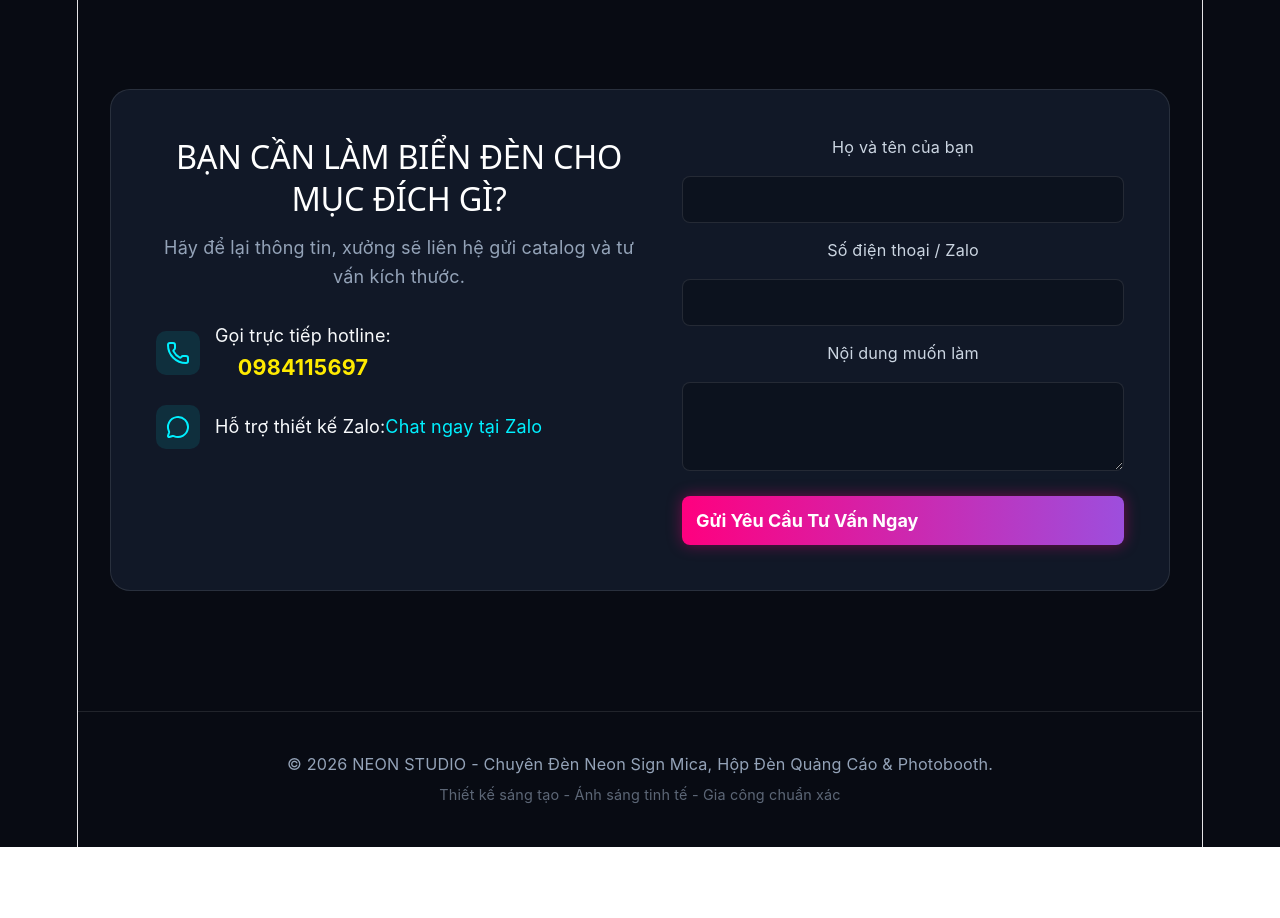
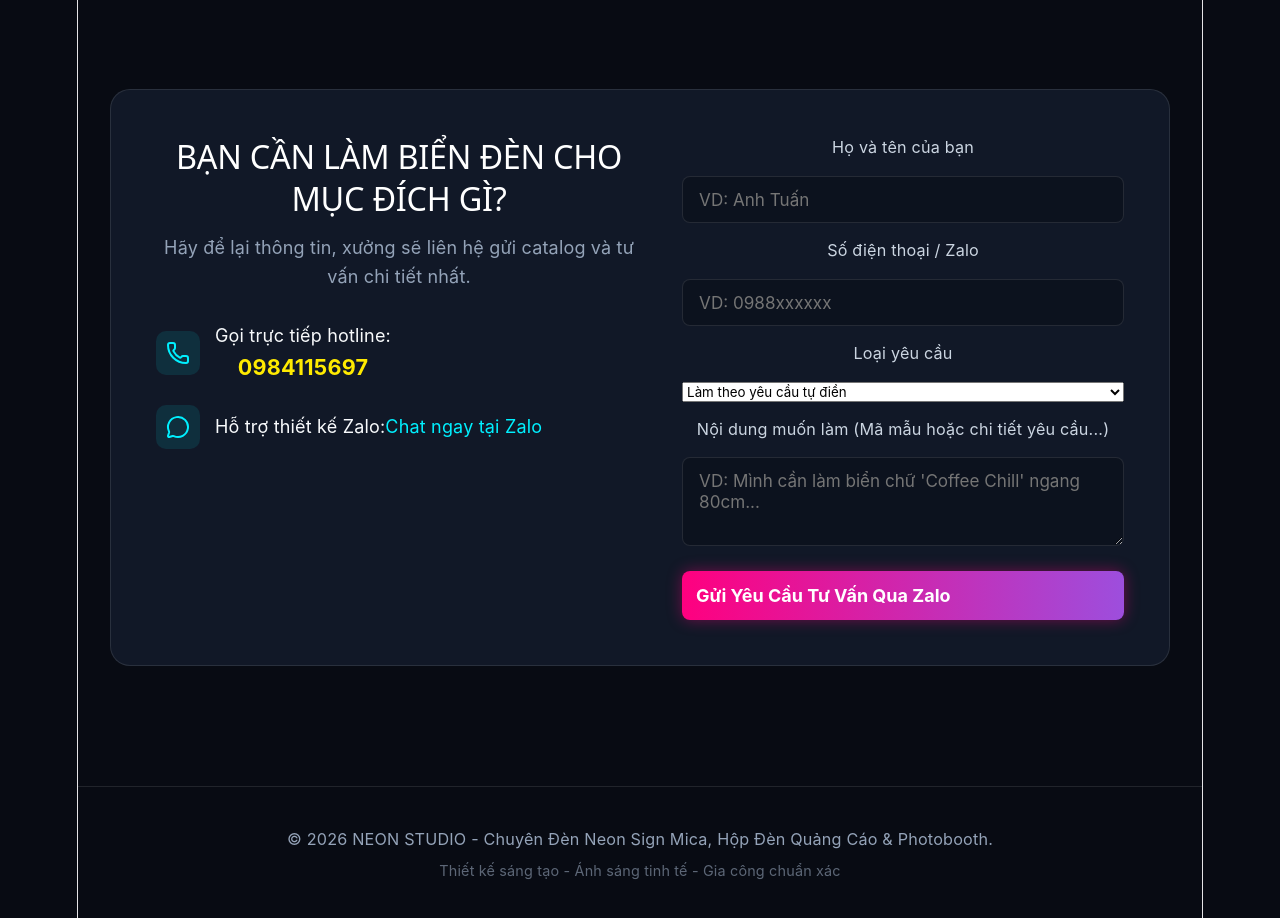
Before and after one commit to quandxnunxi28/neon-led-store, a React (Vite) app: page / in a window 1280 px wide. Shown: the part 3620-4538 px from the top of the page. Before the commit the page ends 4467 px from the top, so only its background shows below. Built offline with nearby package versions, Linux system fonts and the light colour scheme; a web font is replaced by a local one.

Commit message:
change fix

```diff
--- a/src/App.jsx
+++ b/src/App.jsx
@@ -12,7 +12,6 @@ const blogPosts = [
     id: 1,
     title: "5 Ý Tưởng Trang Trí Phòng Ngủ Bằng Đèn Neon Cực Chill",
     date: "05/09/2026",
-    // Link ảnh này sẽ trỏ thẳng vào thư mục public/blog/anh1.jpg của bạn
     image: "/blog/anh1.jpg",
     excerpt: "Khám phá cách biến không gian phòng ngủ của bạn thành một góc nghệ thuật rực rỡ với đèn Neon uốn dẻo...",
     content: "Đèn neon không chỉ dùng cho quán cafe. Ngày nay, việc đặt một câu quote ý nghĩa hoặc hình ảnh ngộ nghĩnh trên đầu giường đang là xu hướng..."
@@ -28,7 +27,6 @@ const blogPosts = [
 ];
 
 export default function App() {
-  // Quản lý việc chuyển trang: 'home' hoặc 'blog'
   const [currentPage, setCurrentPage] = useState('home');
 
   // State cho tính năng Thiết kế Neon
@@ -38,34 +36,35 @@ export default function App() {
   const [customIcon, setCustomIcon] = useState('Feather');
   const [customImage, setCustomImage] = useState(null);
 
-  // 4 STATE MỚI CHO TÍNH NĂNG NÂNG CAO
-  const [isLightOn, setIsLightOn] = useState(true); // Công tắc bật/tắt
-  const [bgType, setBgType] = useState('brick'); // Phông nền
-  const [backing, setBacking] = useState('none'); // Khung mica
-  const [layout, setLayout] = useState('top'); // Vị trí hình so với chữ
+  const [isLightOn, setIsLightOn] = useState(true);
+  const [bgType, setBgType] = useState('brick');
+  const [backing, setBacking] = useState('none');
+  const [layout, setLayout] = useState('top');
 
   const [customNote, setCustomNote] = useState('');
   const [customerPhone, setCustomerPhone] = useState('');
 
-  // State cho Form liên hệ chung
-  const [formData, setFormData] = useState({ name: '', phone: '', request: '' });
-  const [submitted, setSubmitted] = useState(false);
+  // CẬP NHẬT: Thêm trường 'type' vào Form liên hệ
+  const [formData, setFormData] = useState({
+    name: '',
+    phone: '',
+    type: 'Làm theo yêu cầu tự điền', // Mặc định
+    request: ''
+  });
 
-  // Số điện thoại / Zalo
   const HOTLINE = "0984115697";
   const ZALO_URL = `https://zalo.me/${HOTLINE}`;
 
-  // Hàm xử lý tải ảnh lên
   const handleImageUpload = (e) => {
     const file = e.target.files[0];
     if (file) {
       const imageUrl = URL.createObjectURL(file);
       setCustomImage(imageUrl);
-      setCustomIcon('None'); // Tắt icon mặc định nếu khách dùng ảnh của họ
+      setCustomIcon('None');
     }
   };
 
-  // Hàm gửi thiết kế Neon qua Zalo
+  // Hàm gửi Zalo cho khu vực "Phòng Thử Neon"
   const handleSendToZalo = async () => {
     if (!customerPhone) {
       alert("Vui lòng nhập số điện thoại để xưởng tiện liên hệ lại nhé!");
@@ -91,14 +90,28 @@ export default function App() {
     window.location.href = `https://zalo.me/${HOTLINE}?text=${encodedMessage}`;
   };
 
-  // Hàm xử lý Form liên hệ dưới cùng
-  const handleSubmit = (e) => {
+  // CẬP NHẬT: Hàm xử lý Form liên hệ (Áp dụng copy & Zalo tương tự)
+  const handleSubmitContactForm = async (e) => {
     e.preventDefault();
     if (!formData.name || !formData.phone) {
       alert("Vui lòng nhập họ tên và số điện thoại!");
       return;
     }
-    setSubmitted(true);
+
+    // Soạn tin nhắn chuẩn bị gửi Zalo
+    const message = `Chào xưởng, tôi cần tư vấn làm biển đèn:
+- Họ và tên: ${formData.name}
+- SĐT liên hệ: ${formData.phone}
+- Phân loại: ${formData.type}
+- Nội dung yêu cầu: ${formData.request ? formData.request : 'Nhờ xưởng tư vấn thêm cho tôi.'}`;
+
+    try {
+      await navigator.clipboard.writeText(message);
+      alert("✅ Đã copy thông tin liên hệ!\n\nKhi Zalo mở lên, bạn chỉ cần nhấn giữ ô chat và chọn 'Dán' (Paste) để gửi cho xưởng nhé.");
+    } catch (err) {}
+
+    const encodedMessage = encodeURIComponent(message);
+    window.location.href = `https://zalo.me/${HOTLINE}?text=${encodedMessage}`;
   };
 
   const services = [
@@ -296,7 +309,7 @@ export default function App() {
             </div>
           </section>
 
-          {/* Các mục khác */}
+          {/* Cam kết / Ưu điểm */}
           <section className="features">
             <div className="feature-item"><ShieldCheck size={28} className="feat-icon" /><div><h4>Bảo hành nguồn & LED</h4><p>Bảo hành 12 tháng lỗi 1 đổi 1</p></div></div>
             <div className="feature-item"><Lightbulb size={28} className="feat-icon" /><div><h4>Lên demo 3D trước</h4><p>Khách duyệt mẫu vẽ mới tiến hành cắt mica</p></div></div>
@@ -337,26 +350,65 @@ export default function App() {
             </div>
           </section>
 
+          {/* --- CẬP NHẬT GIAO DIỆN FORM LIÊN HỆ DƯỚI CÙNG --- */}
           <section id="contact" className="section form-section">
             <div className="form-container">
               <div className="form-left">
-                <h2>BẠN CẦN LÀM BIỂN ĐÈN CHO MỤC ĐÍCH GÌ?</h2><p>Hãy để lại thông tin, xưởng sẽ liên hệ gửi catalog và tư vấn kích thước.</p>
+                <h2>BẠN CẦN LÀM BIỂN ĐÈN CHO MỤC ĐÍCH GÌ?</h2>
+                <p>Hãy để lại thông tin, xưởng sẽ liên hệ gửi catalog và tư vấn chi tiết nhất.</p>
                 <div className="contact-direct">
-                  <div className="direct-item"><Phone className="direct-icon" /><div><span>Gọi trực tiếp hotline:</span><strong>{HOTLINE}</strong></div></div>
-                  <div className="direct-item"><MessageCircle className="direct-icon" /><div><span>Hỗ trợ thiết kế Zalo:</span><a href={ZALO_URL} target="_blank" rel="noreferrer">Chat ngay tại Zalo</a></div></div>
+                  <div className="direct-item">
+                    <Phone className="direct-icon" />
+                    <div><span>Gọi trực tiếp hotline:</span><strong>{HOTLINE}</strong></div>
+                  </div>
+                  <div className="direct-item">
+                    <MessageCircle className="direct-icon" />
+                    <div><span>Hỗ trợ thiết kế Zalo:</span><a href={ZALO_URL} target="_blank" rel="noreferrer">Chat ngay tại Zalo</a></div>
+                  </div>
                 </div>
               </div>
               <div className="form-right">
-                {submitted ? (
-                  <div className="success-box"><CheckCircle2 size={56} className="success-icon" /><h3>Đã nhận thông tin thành công!</h3><p>Xưởng sẽ liên hệ lại qua số <strong>{formData.phone}</strong>.</p></div>
-                ) : (
-                  <form onSubmit={handleSubmit} className="contact-form">
-                    <label>Họ và tên của bạn</label><input type="text" value={formData.name} onChange={(e) => setFormData({...formData, name: e.target.value})} required />
-                    <label>Số điện thoại / Zalo</label><input type="tel" value={formData.phone} onChange={(e) => setFormData({...formData, phone: e.target.value})} required />
-                    <label>Nội dung muốn làm</label><textarea rows="3" value={formData.request} onChange={(e) => setFormData({...formData, request: e.target.value})}></textarea>
-                    <button type="submit" className="btn btn-submit">Gửi Yêu Cầu Tư Vấn Ngay</button>
-                  </form>
-                )}
+                <form onSubmit={handleSubmitContactForm} className="contact-form">
+                  <label>Họ và tên của bạn</label>
+                  <input
+                    type="text"
+                    placeholder="VD: Anh Tuấn"
+                    value={formData.name}
+                    onChange={(e) => setFormData({...formData, name: e.target.value})}
+                    required
+                  />
+
+                  <label>Số điện thoại / Zalo</label>
+                  <input
+                    type="tel"
+                    placeholder="VD: 0988xxxxxx"
+                    value={formData.phone}
+                    onChange={(e) => setFormData({...formData, phone: e.target.value})}
+                    required
+                  />
+
+                  {/* THÊM MỚI: Tùy chọn Mẫu có sẵn hoặc Tự điền */}
+                  <label>Loại yêu cầu</label>
+                  <select
+                    value={formData.type}
+                    onChange={(e) => setFormData({...formData, type: e.target.value})}
+                  >
+                    <option value="Làm theo yêu cầu tự điền">Làm theo yêu cầu tự điền</option>
+                    <option value="Tư vấn mẫu có sẵn trên web">Tư vấn mẫu có sẵn trên web</option>
+                  </select>
+
+                  <label>Nội dung muốn làm (Mã mẫu hoặc chi tiết yêu cầu...)</label>
+                  <textarea
+                    rows="3"
+                    placeholder="VD: Mình cần làm biển chữ 'Coffee Chill' ngang 80cm..."
+                    value={formData.request}
+                    onChange={(e) => setFormData({...formData, request: e.target.value})}
+                  ></textarea>
+
+                  <button type="submit" className="btn btn-submit">
+                    Gửi Yêu Cầu Tư Vấn Qua Zalo
+                  </button>
+                </form>
               </div>
             </div>
           </section>
@@ -382,12 +434,17 @@ export default function App() {
                   <span className="blog-date">{post.date}</span>
                   <h3 className="blog-title">{post.title}</h3>
                   <p className="blog-excerpt">{post.excerpt}</p>
+
+                  {/* CẬP NHẬT: Khi bấm tư vấn, tự động gán Type là "Mẫu có sẵn" */}
                   <button
                     className="read-more-btn"
                     onClick={() => {
-                      setFormData({...formData, request: `Tôi muốn tư vấn về bài viết: ${post.title}`});
+                      setFormData({
+                        ...formData,
+                        type: 'Tư vấn mẫu có sẵn trên web',
+                        request: `Tôi muốn tư vấn về mẫu trong bài viết: "${post.title}"`
+                      });
                       setCurrentPage('home');
-                      // Đợi giao diện render xong mới scroll
                       setTimeout(() => document.getElementById('contact').scrollIntoView({ behavior: 'smooth' }), 100);
                     }}
                   >
```
